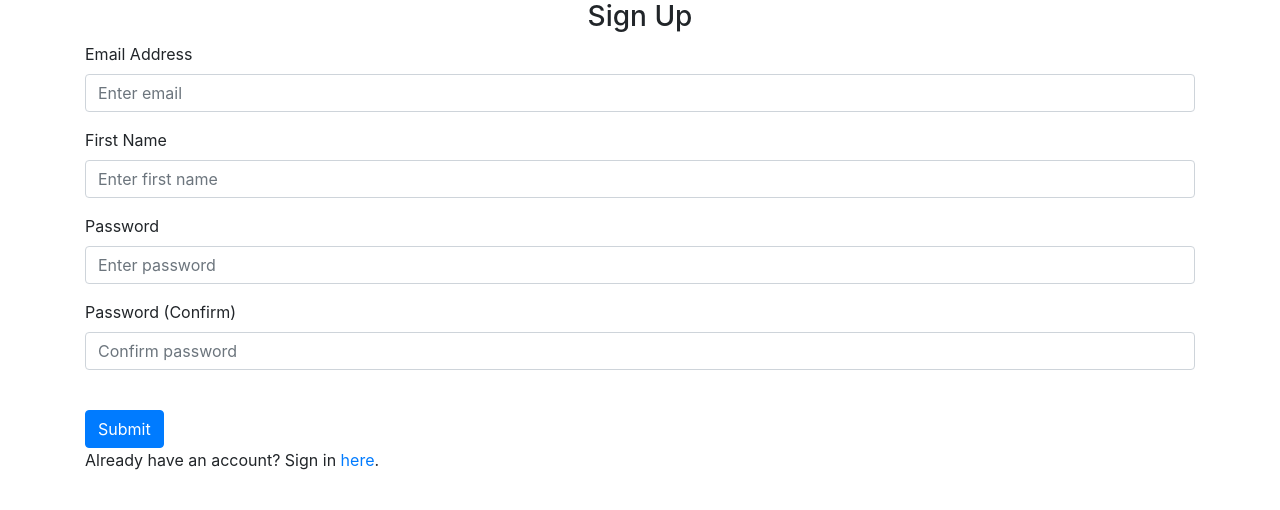
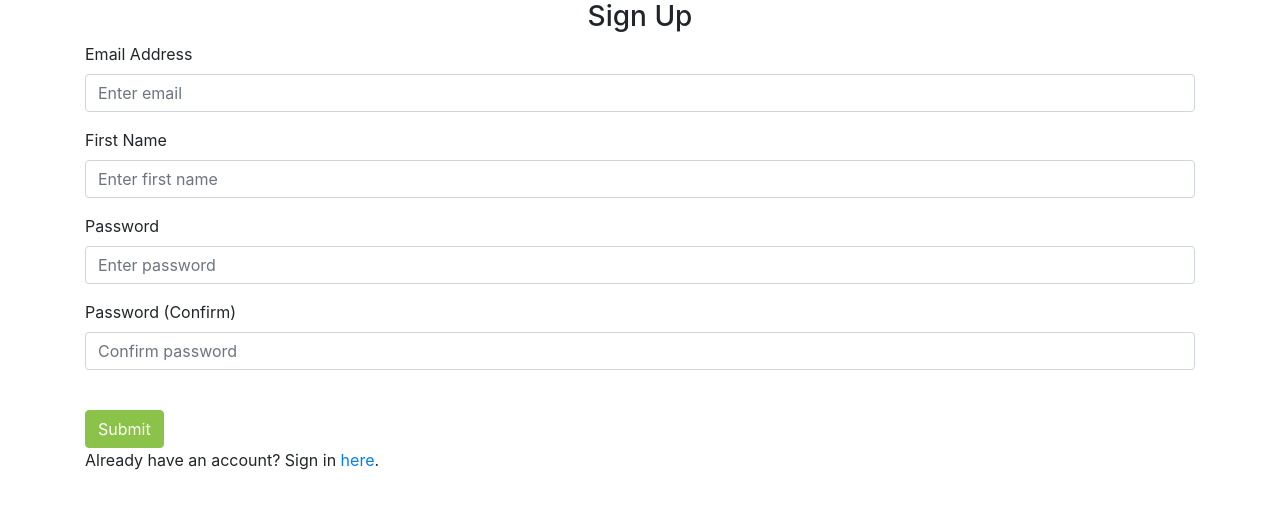
Before and after one commit to lrkc1756/Pae, a Flask app: page /sign-up in a window 1280 px wide. Shown: the part 56-566 px from the top of the page. Run offline with Flask 3, Linux system fonts and the light colour scheme; some libraries are stand-ins or nearby versions.

Commit message:
fix: now custom green button for both sign-up and sign-in pages

```diff
--- a/website/templates/sign_up.html
+++ b/website/templates/sign_up.html
@@ -43,7 +43,7 @@
         />
       </div>
       <br />
-      <button type="submit" class="btn btn-primary">Submit</button>
+      <button type="submit" class="btn btn-green">Submit</button>
     </form>
 
     <p>Already have an account? Sign in <a href="{{ url_for('auth.login') }}">here</a>.</p>
```
